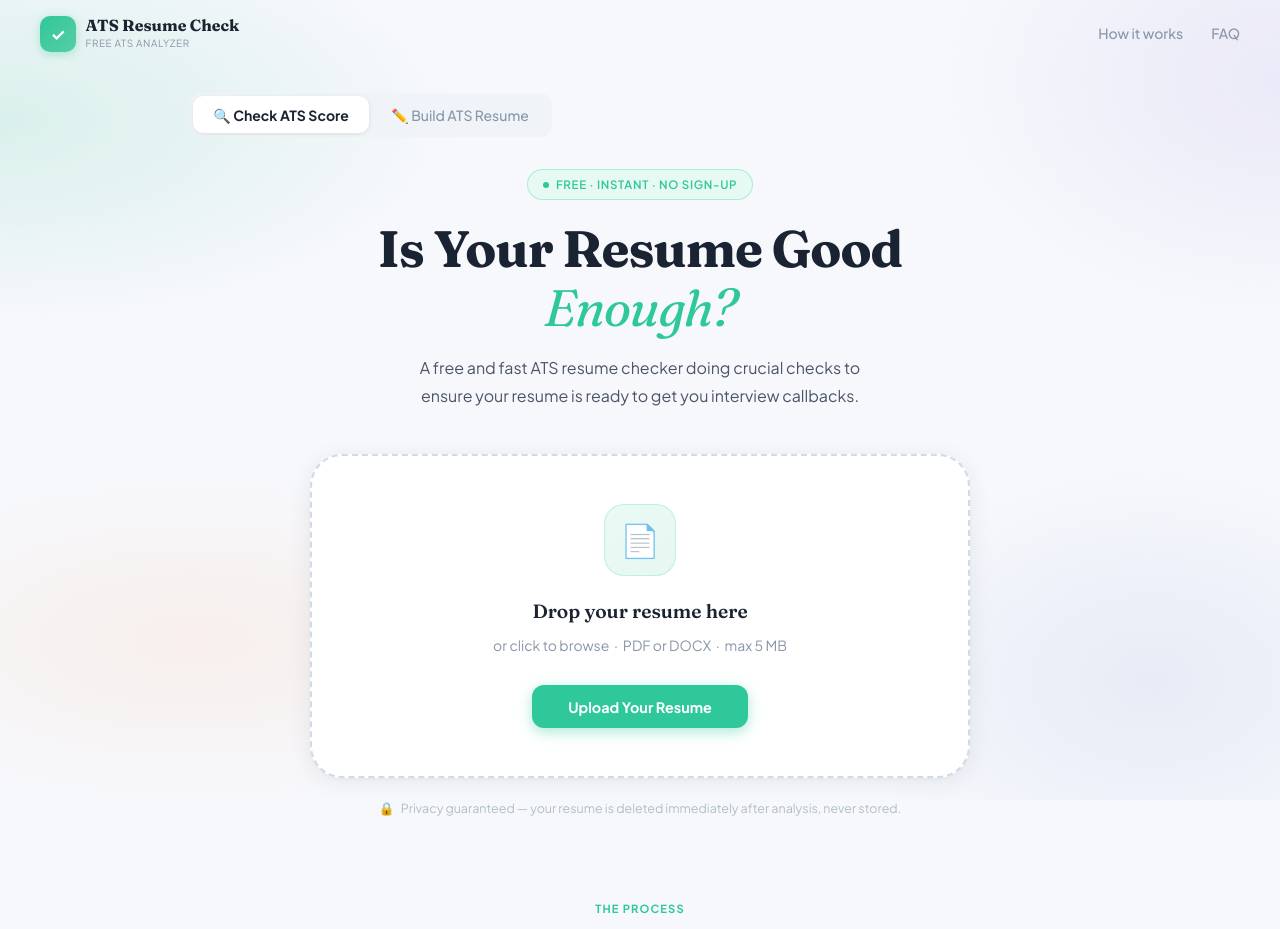
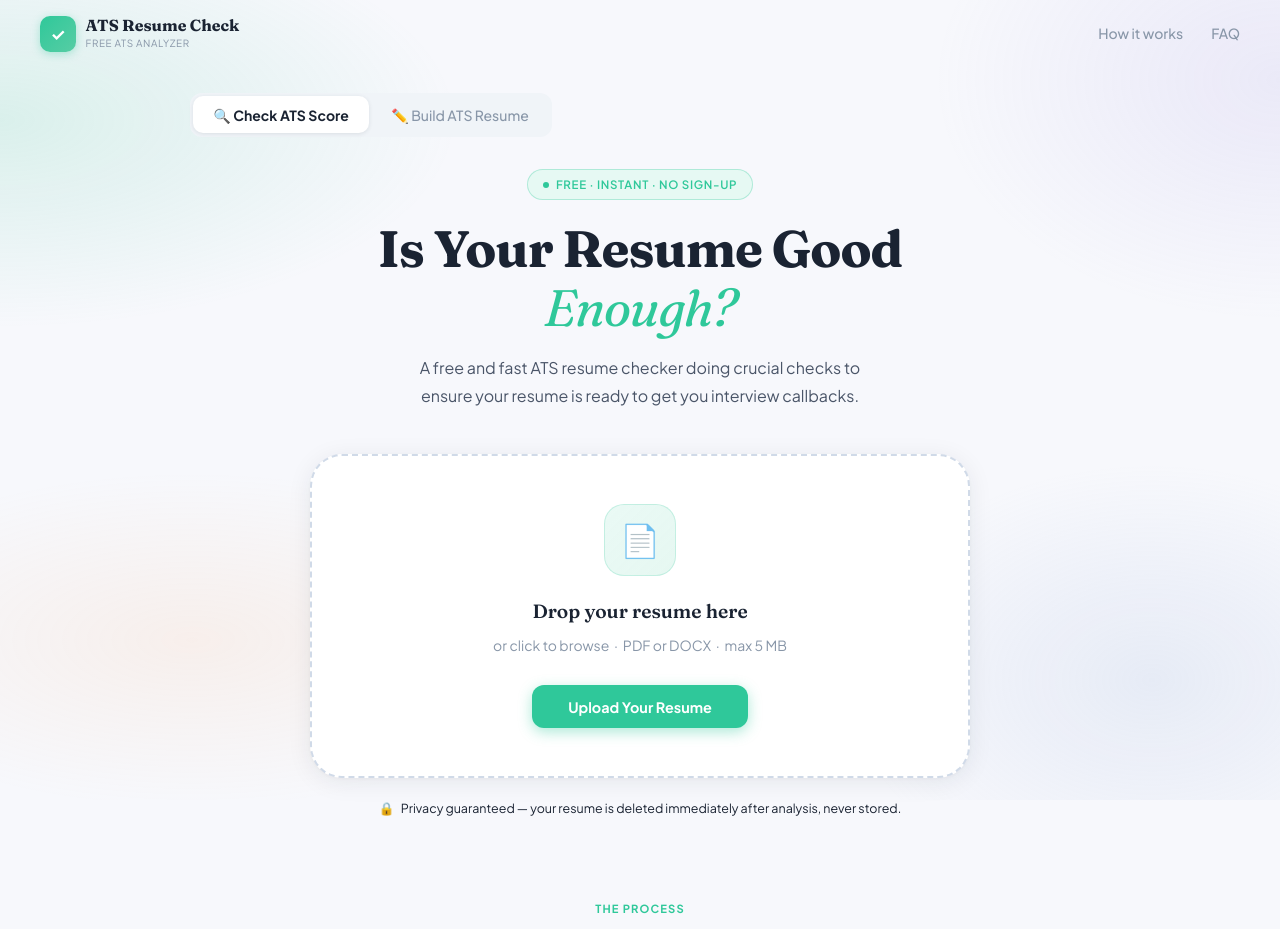
Before and after one commit to infoguru19/atsresumecheck, a React (Vite) app: page / in a window 1280 px wide. Shown: the top 929 px of the page. Built offline with nearby package versions, Linux system fonts and the light colour scheme.

Commit message:
Update UploadZone.jsx

```diff
--- a/src/components/UploadZone.jsx
+++ b/src/components/UploadZone.jsx
@@ -172,7 +172,7 @@ export default function UploadZone({ file, loading, error, onSelect, onDelete, o
 
       <div className="fade-up-2" style={{
         marginTop:'1.25rem', textAlign:'center',
-        color:'var(--dim)', fontSize:'0.78rem',
+        color:'#1a2332', fontSize:'0.78rem',
         display:'flex', alignItems:'center', justifyContent:'center', gap:'0.4rem',
       }}>
         <span>🔒</span>
```
